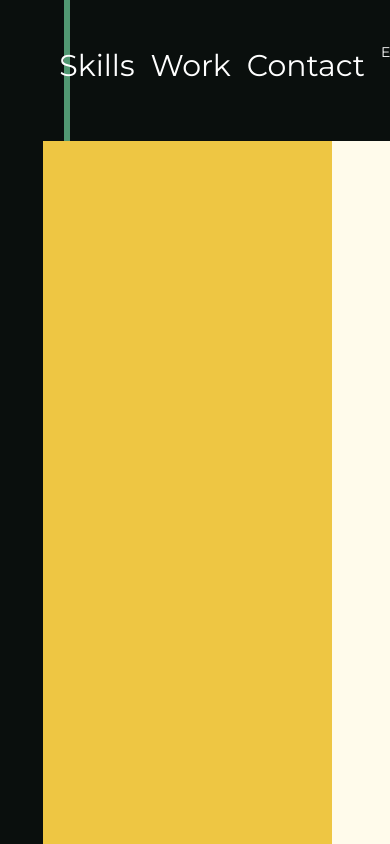
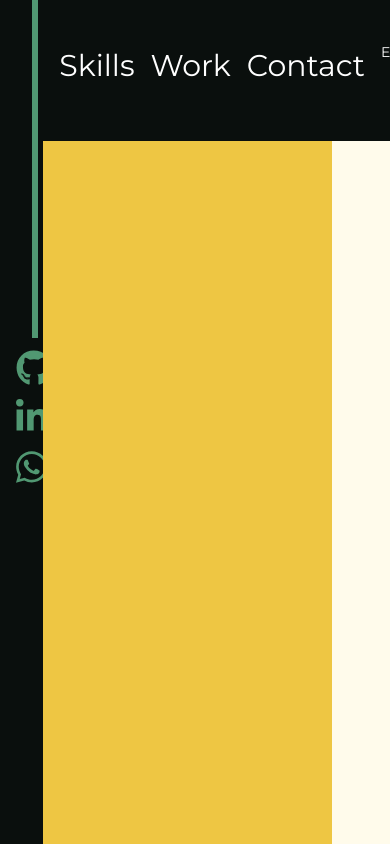
Before and after one commit to HacheEV/main-portfolio, a Next.js app: page / in a window 390 px wide. Shown: the top 844 px of the page. Built offline with nearby package versions, Linux system fonts and the light colour scheme.

Commit message:
feat: responsive aside

```diff
--- a/components/social.tsx
+++ b/components/social.tsx
@@ -7,7 +7,7 @@ import { faWhatsapp } from '@fortawesome/free-brands-svg-icons'
 export const Social = () => {
     // TODO: CHECK IF FINALLY THE ASIDE NAVBAR IS STICKY
     return (
-        <div className="flex flex-col">
+        <div className="flex flex-col ml-4 md:ml-12">
             <a href="#" className="mt-3">
                 <FontAwesomeIcon className="text-accent-green text-4xl hover:translate-x-2 transition duration-300" icon={faGithub} />
             </a>
--- a/pages/index.tsx
+++ b/pages/index.tsx
@@ -6,11 +6,9 @@ import {Social} from "../components/social";
 const Home: NextPage = () => {
     return (
         <div className="bg-dark-primary grid grid-cols-9 grid-rows-6 grid-flow-col w-full h-screen">
-            <div className="flex flex-col row-span-6 col-span-1 h-screen w-32">
+            <div className="flex flex-col row-span-6 col-span-1 h-screen w-32 ">
                 <div className="green-line"></div>
-                <div className="ml-12">
-                    <Social></Social>
-                </div>
+                <Social/>
             </div>
             <div className=" row-span-1 col-span-8 "><Navbar></Navbar></div>
             <div className=" row-span-5 col-span-8 grid grid-cols-6">
--- a/styles/utils.css
+++ b/styles/utils.css
@@ -1,7 +1,6 @@
 .green-line{
     border-left: 6px solid #519872 ;
     margin-left: 4rem;
-    width: 20%;
     height: 40%;
 }
 
@@ -9,3 +8,9 @@
     border-bottom: 8px solid #519872;
     transition: 0.4s;
 }
+
+@media (max-width: 768px) {
+    .green-line {
+        margin-left: 2rem;
+    }
+}
```
